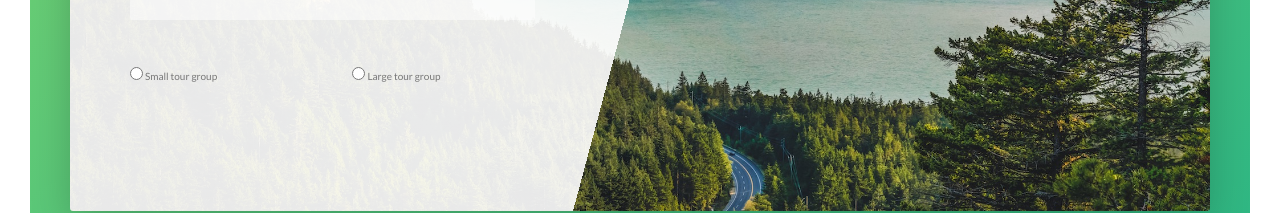
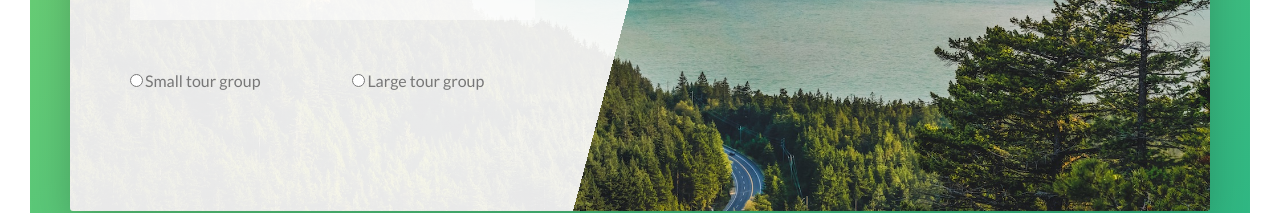
Before and after one commit to Hamid-Khanbeyki/Advanced-CSS-Natours-Project, a website: page index.html in a window 1280 px wide. Shown: the part 4964-5177 px from the top of the page. Drawn offline with Linux system fonts and the light colour scheme.

Commit message:
work on radio-label

```diff
--- a/sass/components/_form.scss
+++ b/sass/components/_form.scss
@@ -52,4 +52,9 @@
     width: 49%;
     display: inline-block;
   }
+
+  &__radio-label {
+    font-size: $default-font-size;
+    cursor: pointer;
+  }
 }
```
Also changed, not shown: css/style.css, 1 other file.
